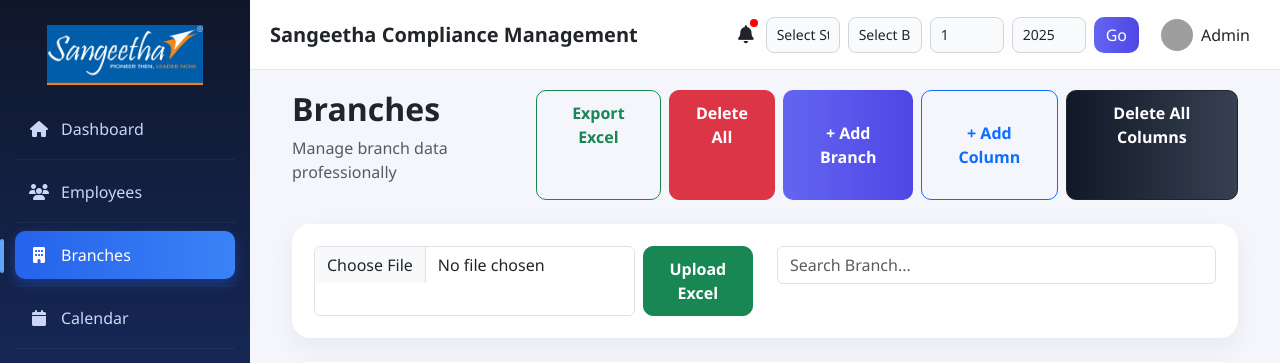
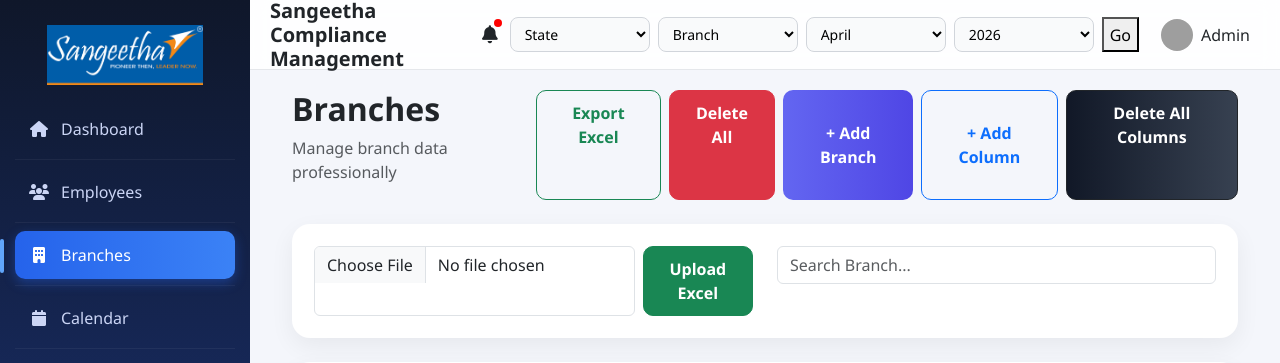
Before and after one commit to putturkoti-dev/sangeetha-compliance, a Django app: page /branches/ in a window 1280 px wide. Shown: the top 363 px of the page. Run offline with Django 5.2, Linux system fonts and the light colour scheme; data comes from the database, SQL or seed files in the repository; grey boxes are pictures that could not be loaded.

Commit message:
updated base topbar and latest UI

```diff
--- a/templates/base.html
+++ b/templates/base.html
@@ -919,34 +919,45 @@ h3 {
     <span class="badge-dot"></span>
 </div>
         <!-- Filters -->
-<form method="GET" action="/employees/" class="d-flex gap-2">
+<form method="GET" action="{{ request.path }}" class="d-flex gap-2">
 
-    <select name="state" class="form-control">
-        <option value="">Select State</option>
+<!-- STATE -->
+<select name="state" class="filter-select">
+<option value="">State</option>
 {% for s in states %}
-            <option value="{{ s }}">{{ s }}</option>
+<option value="{{ s }}" {% if request.GET.state == s %}selected{% endif %}>{{ s }}</option>
 {% endfor %}
 </select>
 
-    <select name="branch" class="form-control">
-        <option value="">Select Branch</option>
+<!-- BRANCH -->
+<select name="branch" class="filter-select">
+<option value="">Branch</option>
 {% for b in branch_list %}
-            <option value="{{ b }}">{{ b }}</option>
+<option value="{{ b }}" {% if request.GET.branch == b %}selected{% endif %}>{{ b }}</option>
 {% endfor %}
 </select>
 
-    <select name="month" class="form-control">
-        {% for i in "123456789101112"|make_list %}
-            <option value="{{ i }}">{{ i }}</option>
-        {% endfor %}
+<!-- MONTH AUTO -->
+<select name="month" class="filter-select" id="monthSelect">
+<option value="1">January</option>
+<option value="2">February</option>
+<option value="3">March</option>
+<option value="4">April</option>
+<option value="5">May</option>
+<option value="6">June</option>
+<option value="7">July</option>
+<option value="8">August</option>
+<option value="9">September</option>
+<option value="10">October</option>
+<option value="11">November</option>
+<option value="12">December</option>
 </select>
 
-    <select name="year" class="form-control">
-        <option>2025</option>
-        <option>2026</option>
+<!-- YEAR AUTO -->
+<select name="year" class="filter-select" id="yearSelect">
 </select>
 
-    <button class="btn btn-primary">Go</button>
+<button class="go-btn">Go</button>
 
 </form>
         <!-- PROFILE -->
@@ -1027,7 +1038,30 @@ function prevStep() {
     }
 }
 </script>
+<script>
+/* AUTO MONTH + YEAR */
 
+const monthSelect = document.getElementById("monthSelect");
+const yearSelect = document.getElementById("yearSelect");
+
+const today = new Date();
+const currentMonth = today.getMonth() + 1;
+const currentYear = today.getFullYear();
+
+/* Month auto select */
+monthSelect.value = "{{ request.GET.month|default:'' }}" || currentMonth;
+
+/* Year infinite */
+for(let y = 2025; y <= currentYear + 20; y++){
+    let option = document.createElement("option");
+    option.value = y;
+    option.text = y;
+    yearSelect.appendChild(option);
+}
+
+/* Year auto select */
+yearSelect.value = "{{ request.GET.year|default:'' }}" || currentYear;
+</script>
 
 
 </body>
```
Lines whose indentation alone changed are shown as unchanged.
